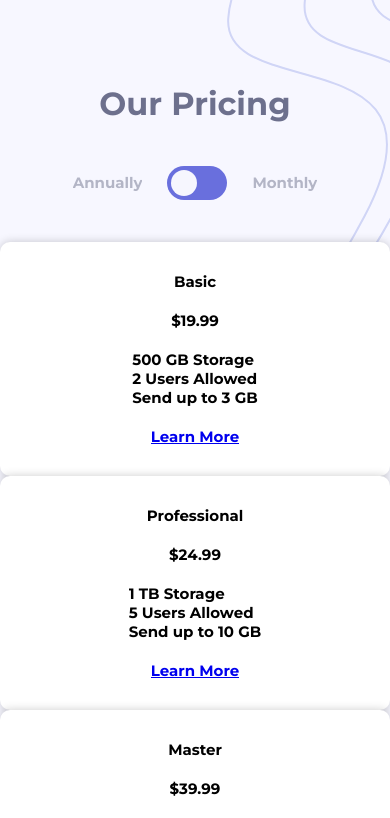
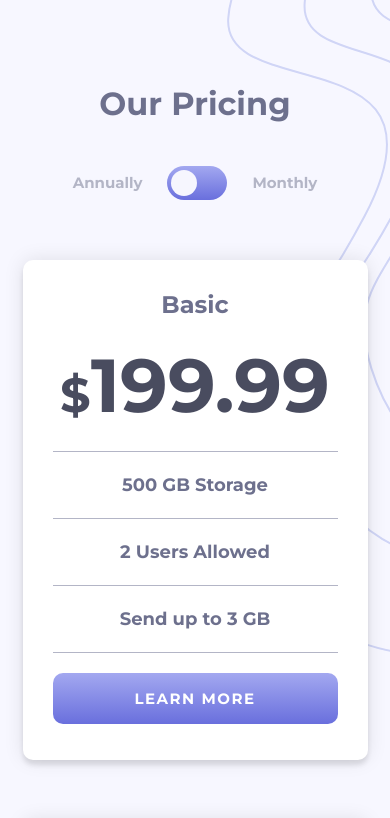
Before and after one commit to CipiVlad/pricing_components, a React (Vite) app: page / in a window 390 px wide. Shown: the top 818 px of the page. Built offline with nearby package versions, Linux system fonts and the light colour scheme.

Commit message:
mobile first style: missing dollar-sign to be add vertical base, gradient horizontal, thickness of lines, a-tag adapted

```diff
--- a/src/components/PriceCard.tsx
+++ b/src/components/PriceCard.tsx
@@ -6,18 +6,20 @@ type ToggleProps = {
 }
 
 const PriceCard = (props: PricingModel & ToggleProps) => {
-    console.log(props.toggle);
-
     return (
         <div className="price_card_container">
             <h2>{props.mode}</h2>
-            <p>{props.toggle ? props.yearly : props.monthly}</p>
+            <p><span>$</span>{props.toggle ? props.monthly : props.yearly}</p>
             <div className="price_description">
+                <div className="line"></div>
                 <p>{props.storage}</p>
+                <div className="line"></div>
                 <p>{props.users}</p>
+                <div className="line"></div>
                 <p>{props.send}</p>
+                <div className="line"></div>
             </div>
-            <a href="#">Learn More</a>
+            <a href="#">LEARN MORE</a>
         </div>
     )
 }
--- a/src/components/PriceList.tsx
+++ b/src/components/PriceList.tsx
@@ -9,7 +9,7 @@ type Props = {
 const PriceList = ({ toggle }: Props) => {
 
     return (
-        < >
+        <>
             {basic && <PriceCard {...basic} toggle={toggle} />}
             {professional && <PriceCard {...professional} toggle={toggle} />}
             {master && <PriceCard {...master} toggle={toggle} />}
--- a/src/models/pricing.model.ts
+++ b/src/models/pricing.model.ts
@@ -9,8 +9,8 @@ export type PricingModel = {
 
 export const basic: PricingModel = {
     mode: 'Basic',
-    monthly: '$19.99',
-    yearly: '$199.99',
+    monthly: '19.99',
+    yearly: '199.99',
     storage: '500 GB Storage',
     users: '2 Users Allowed',
     send: 'Send up to 3 GB'
@@ -18,8 +18,8 @@ export const basic: PricingModel = {
 
 export const professional: PricingModel = {
     mode: 'Professional',
-    monthly: '$24.99',
-    yearly: '$249.99',
+    monthly: '24.99',
+    yearly: '249.99',
     storage: '1 TB Storage',
     users: '5 Users Allowed',
     send: 'Send up to 10 GB'
@@ -27,8 +27,8 @@ export const professional: PricingModel = {
 
 export const master: PricingModel = {
     mode: 'Master',
-    monthly: '$39.99',
-    yearly: '$399.99',
+    monthly: '39.99',
+    yearly: '399.99',
     storage: '2 TB Storage',
     users: '10 Users Allowed',
     send: 'Send up to 20 GB'
--- a/src/scss/PriceCard.scss
+++ b/src/scss/PriceCard.scss
@@ -1,13 +1,129 @@
 @import './variables';
 
-.price_card_container {
+@media screen and (max-width:$mobile-width) {
+
+    .price_card_container {
+        // margin: 15px;
+        height: 500px;
+        margin: 4em 1.5em;
+        box-shadow: 0 0 20px 0 rgba(0, 0, 0, 0.1), 0 5px 5px 0 rgba(0, 0, 0, 0.1);
+    }
+
+    a {
+        width: 100%;
+        text-align: center;
+    }
+}
+
+.price_card_container:nth-of-type(2),
+.price_card_container:nth-of-type(4) {
     background-color: white;
     border-radius: 10px;
     padding: 30px;
     display: flex;
     flex-direction: column;
-    justify-content: center;
     align-items: center;
     gap: 20px;
-    box-shadow: 0 0 10px 0 rgba(0, 0, 0, 0.2);
+
+    h2 {
+        font-size: x-large;
+        color: $grayish-blue;
+    }
+
+    h2~p {
+        font-size: 5em;
+        color: $dark-grayish-blue;
+    }
+
+    h2~p>span {
+        font-size: xxx-large;
+    }
+
+    .price_description {
+        color: $grayish-blue;
+        width: 100%;
+
+
+        .line {
+            width: 100%;
+            height: 1px;
+            background-color: $light-grayish-blue;
+        }
+
+        p {
+            padding: 22px;
+            text-align: center;
+            font-size: large;
+        }
+
+    }
+
+
+
+    a {
+        background: linear-gradient(hsl(236, 72%, 79%), hsl(237, 63%, 64%));
+        padding: 16px;
+        border-radius: 10px;
+        font-weight: 700;
+        color: white;
+        text-decoration: none;
+        letter-spacing: 0.1em;
+    }
+
+
 }
+
+.price_card_container:nth-of-type(3) {
+    background: linear-gradient(hsl(236, 72%, 79%), hsl(237, 63%, 64%));
+    border-radius: 10px;
+    padding: 30px;
+    display: flex;
+    flex-direction: column;
+    align-items: center;
+    gap: 20px;
+
+
+    h2 {
+        font-size: x-large;
+        color: white;
+    }
+
+    h2~p {
+        font-size: 5em;
+        color: white;
+    }
+
+    h2~p>span {
+        font-size: xxx-large;
+    }
+
+    .price_description {
+        width: 100%;
+        color: white;
+
+        .line {
+            width: 100%;
+            height: 1px;
+            background-color: $very-light-grayish-blue;
+        }
+
+        p {
+            padding: 22px;
+            text-align: center;
+            font-size: large;
+        }
+
+    }
+
+
+    a {
+        background: white;
+        padding: 16px;
+        border-radius: 10px;
+        font-weight: 700;
+        color: hsl(237, 63%, 64%);
+        text-decoration: none;
+        letter-spacing: 0.1em;
+    }
+
+}
--- a/src/scss/TogglePrice.scss
+++ b/src/scss/TogglePrice.scss
@@ -44,7 +44,7 @@
             right: 0;
             left: 0;
             bottom: 0;
-            background-color: hsl(237, 63%, 64%);
+            background: linear-gradient(hsl(236, 72%, 79%), hsl(237, 63%, 64%));
             -webkit-transition: .4s;
             transition: .4s;
         }
--- a/src/scss/index.scss
+++ b/src/scss/index.scss
@@ -7,9 +7,9 @@
     font-family: $font-family;
     font-size: $font-size;
     font-weight: $font-weight;
-    overflow: hidden;
     max-width: $desktop-width;
 }
+
 
 body {
     background-color: #F7F7FF;
```
